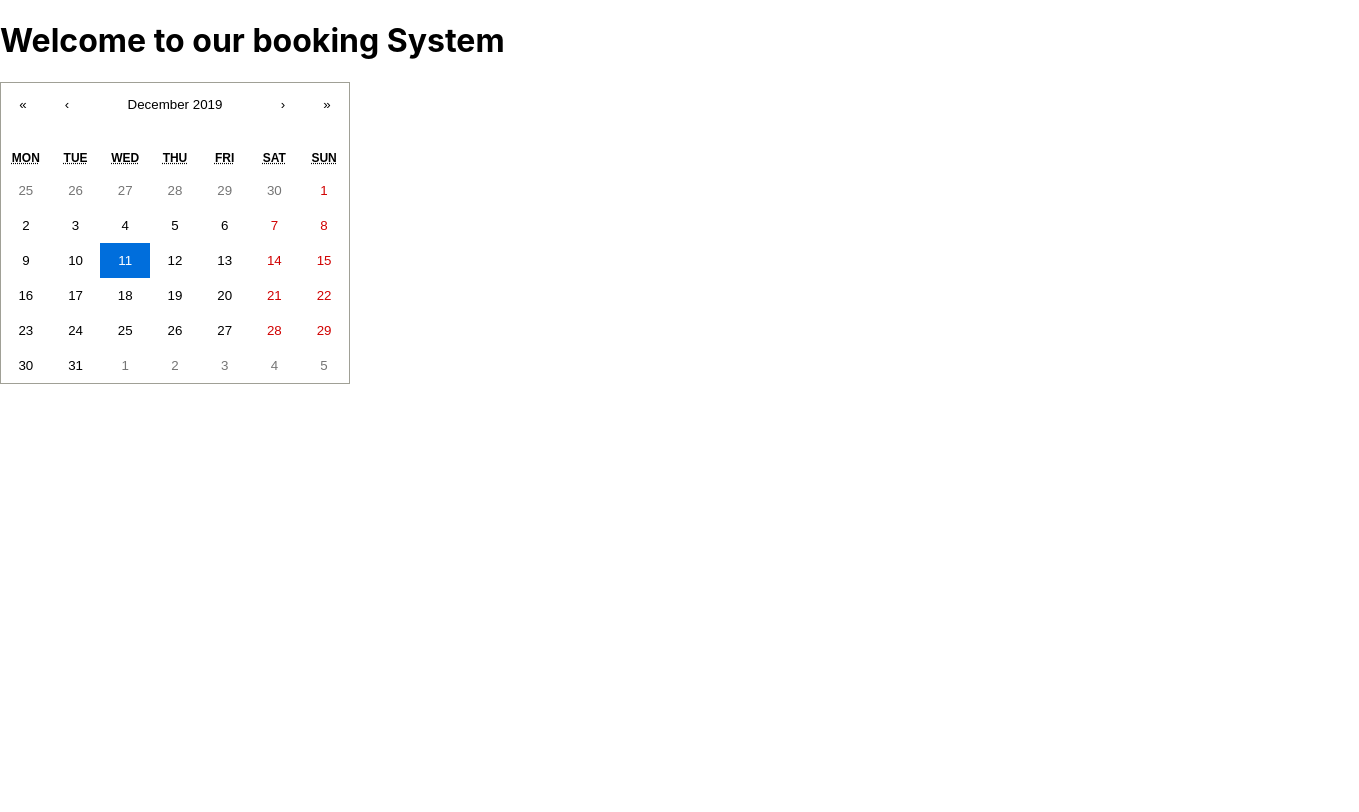
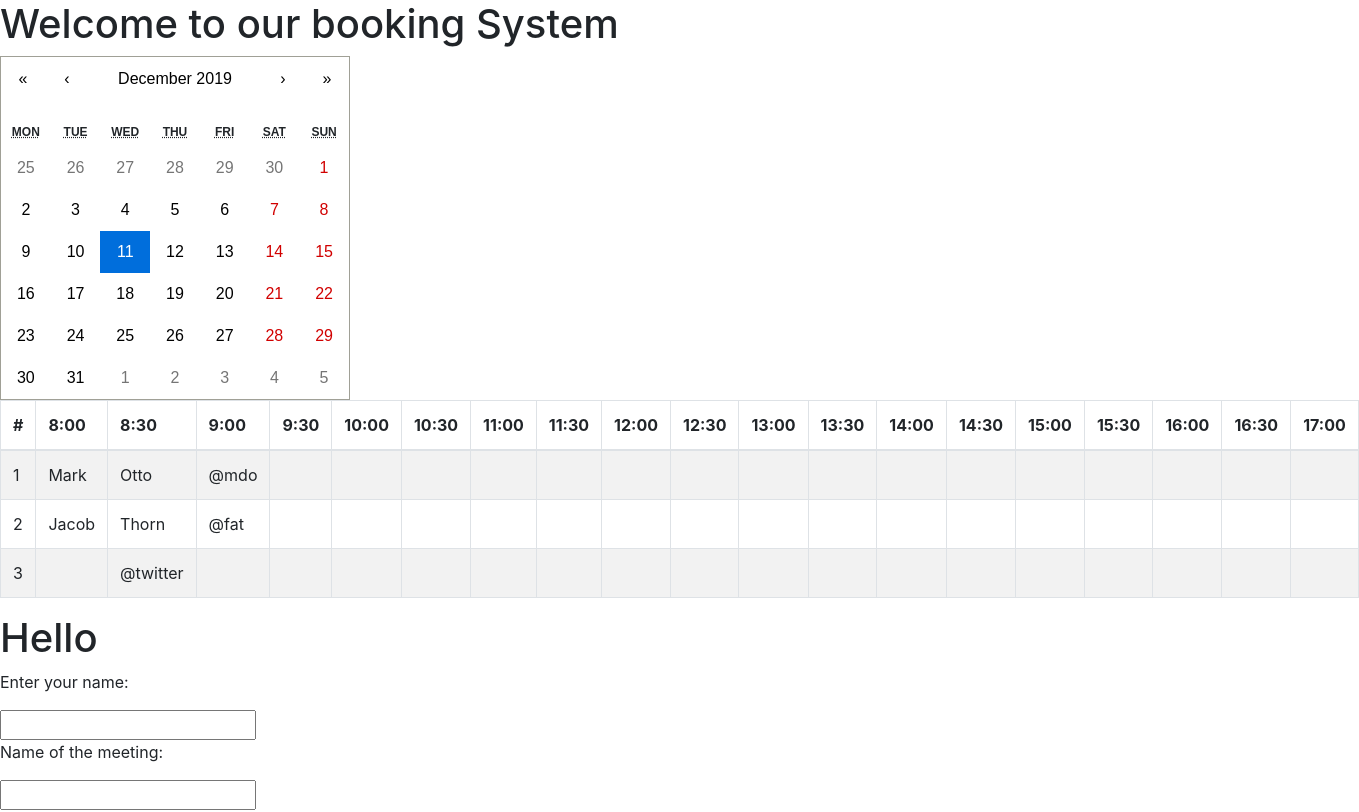
Before and after one commit to robertwilder/meetingRoomProject, a React (Create React App) app: page / in a window 1280 px wide. Shown: the top 812 px of the page, 1359 px wide, since content can reach past the window. Built offline with nearby package versions, Linux system fonts and the light colour scheme.

Commit message:
Day Calendar

```diff
--- a/package.json
+++ b/package.json
@@ -6,7 +6,9 @@
     "@testing-library/jest-dom": "^4.2.4",
     "@testing-library/react": "^9.3.2",
     "@testing-library/user-event": "^7.1.2",
+    "bootstrap": "^4.4.1",
     "react": "^16.12.0",
+    "react-bootstrap": "^1.0.0-beta.16",
     "react-calendar": "^2.19.2",
     "react-dom": "^16.12.0",
     "react-scripts": "3.3.0"
--- a/src/App.js
+++ b/src/App.js
@@ -1,5 +1,9 @@
 import React, {Component} from 'react';
-import Calendar from 'react-calendar'
+import Calendar from 'react-calendar';
+import DayCalendar from './components/DayCalendar';
+import BookingSpecs from './components/BookingSpecs';
+import 'bootstrap/dist/css/bootstrap.min.css';
+// import {Button} from 'react-bootstrap'
 //import DateSystem from './DateSystem';
 
 class App extends Component{
@@ -26,6 +30,13 @@ class App extends Component{
                   value={this.state.date}
                 />
             </div>
+            <div>
+            <DayCalendar/>
+            </div>
+
+            <div>
+            <BookingSpecs/>
+            </div>
           {/* <Calender/> */}
           {/* <RoomOne/> */}
           {/* <RoomTwo/> */}
--- /dev/null
+++ b/src/components/BookingSpecs.js
@@ -0,0 +1,28 @@
+import React from "react"
+
+const BookingSpecs = () => {
+    return (
+<div>
+<form>
+ <h1>Hello</h1>
+ <p>Enter your name:</p>
+ <input
+   type="text"
+ />
+ <p>Name of the meeting:</p>
+  <input
+   type="text"
+ />
+ <p>Number of people:</p>
+  <input
+   type="text"
+ />
+ <p>Duration:</p>
+  <input
+   type="text"
+ />
+</form>
+</div>
+    )
+}
+export default BookingSpecs
--- /dev/null
+++ b/src/components/DayCalendar.js
@@ -0,0 +1,105 @@
+import React from "react"
+import Table from 'react-bootstrap/Table'
+
+const DayCalendar = () => {
+    return (
+        <Table striped bordered>
+        <thead>
+          <tr>
+            <th>#</th>
+            <th>8:00</th>
+            <th>8:30</th>
+            <th>9:00</th>
+            <th>9:30</th>
+            <th>10:00</th>
+            <th>10:30</th>
+            <th>11:00</th>
+            <th>11:30</th>
+            <th>12:00</th>
+            <th>12:30</th>
+            <th>13:00</th>
+            <th>13:30</th>
+            <th>14:00</th>
+            <th>14:30</th>
+            <th>15:00</th>
+            <th>15:30</th>
+            <th>16:00</th>
+            <th>16:30</th>
+            <th>17:00</th>
+          </tr>
+        </thead>
+        <tbody>
+          <tr>
+            <td >1</td>
+            <td>Mark</td>
+            <td>Otto</td>
+            <td>@mdo</td>
+            <td></td>
+            <td></td>
+            <td></td>
+            <td></td>
+            <td></td>
+            <td></td>
+            <td></td>
+            <td></td>
+            <td></td>
+            <td></td>
+            <td></td>
+            <td></td>
+            <td></td>
+            <td></td>
+            <td></td>
+            <td></td>
+          </tr>
+          <tr>
+            <td>2</td>
+            <td>Jacob</td>
+            <td>Thorn</td>
+            <td>@fat</td>
+            <td></td>
+            <td></td>
+            <td></td>
+            <td></td>
+            <td></td>
+            <td></td>
+            <td></td>
+            <td></td>
+            <td></td>
+            <td></td>
+            <td></td>
+            <td></td>
+            <td></td>
+            <td></td>
+            <td></td>
+            <td></td>
+          </tr>
+          <tr>
+            <td>3</td>
+            {/* <td colSpan="2">Larry the Bird</td> */}
+            <td></td>
+            <td>@twitter</td>
+            <td></td>
+            <td></td>
+            <td></td>
+            <td></td>
+            <td></td>
+            <td></td>
+            <td></td>
+            <td></td>
+            <td></td>
+            <td></td>
+            <td></td>
+            <td></td>
+            <td></td>
+            <td></td>
+            <td></td>
+            <td></td>
+            <td></td>
+          </tr>
+        </tbody>
+      </Table>
+
+    )
+}
+
+export default DayCalendar
--- a/src/index.css
+++ b/src/index.css
@@ -1,13 +1,8 @@
-body {
-  margin: 0;
-  font-family: -apple-system, BlinkMacSystemFont, 'Segoe UI', 'Roboto', 'Oxygen',
-    'Ubuntu', 'Cantarell', 'Fira Sans', 'Droid Sans', 'Helvetica Neue',
-    sans-serif;
-  -webkit-font-smoothing: antialiased;
-  -moz-osx-font-smoothing: grayscale;
+.numbers {
+  display: flex;
+
 }
-
-code {
-  font-family: source-code-pro, Menlo, Monaco, Consolas, 'Courier New',
-    monospace;
+.number {
+  border-style: solid;
+  width: 5vw;
 }
```
Also changed, not shown: src/DateSystem.js (+10 -10 lines), 1 other file (tests, documents, lock files or other folders).
